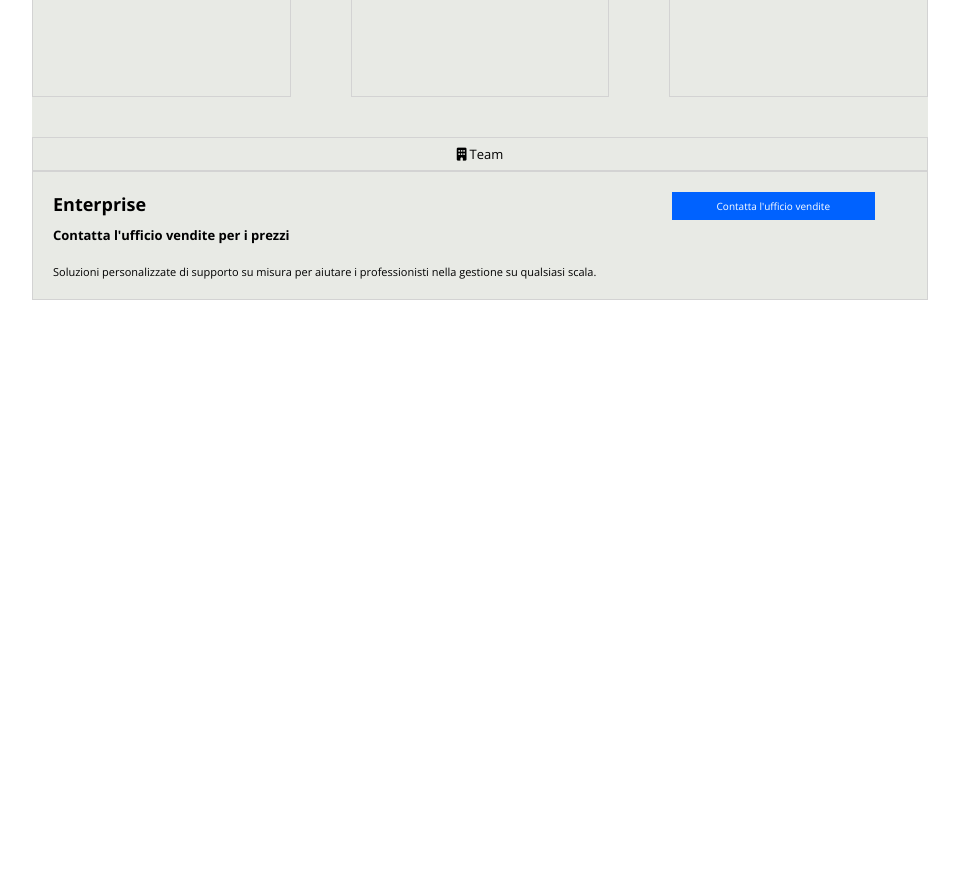
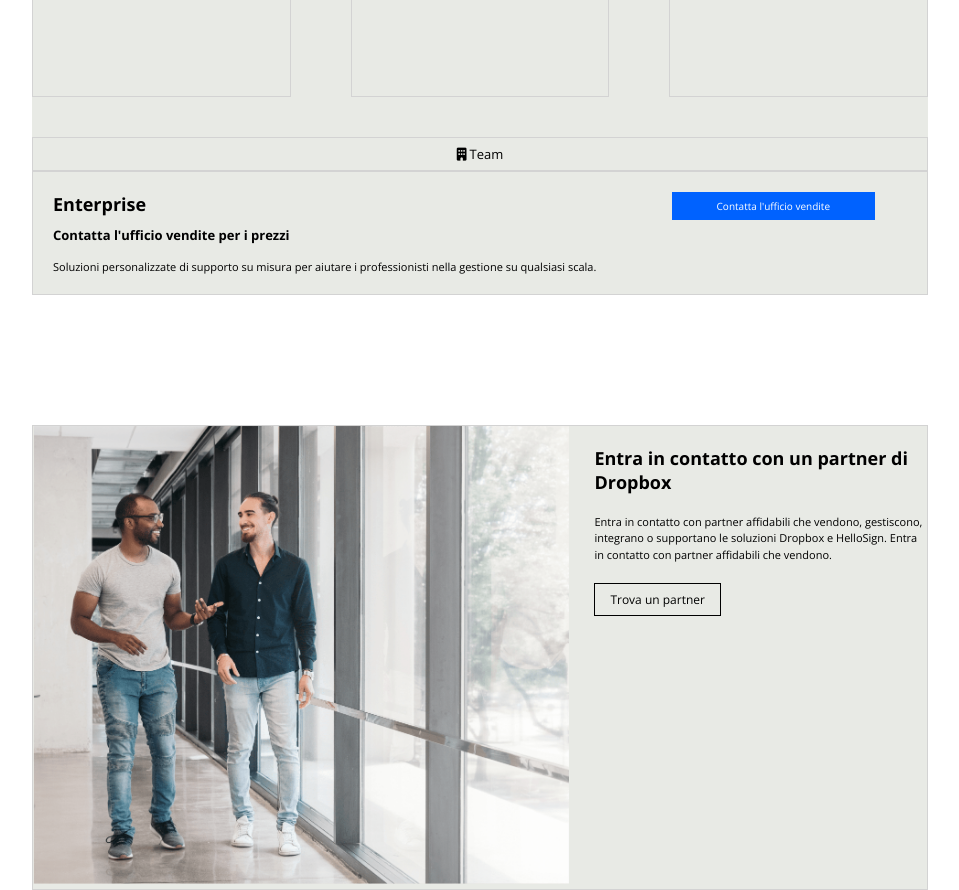
Before and after one commit to jacoposergio/htmlcss-dropbox, a plain HTML site: page index.html in a window 1280 px wide. Shown: the part 1617-2507 px from the top of the page, without its empty margins (160-1119 px from the left). Before the commit the page ends 1917 px from the top, so only its background shows below. Drawn offline with nearby package versions, Linux system fonts and the light colour scheme.

Commit message:
find partner done

```diff
--- a/css/style.css
+++ b/css/style.css
@@ -309,7 +309,6 @@ h1{
      }
 
      .subscription-custom-bottom {
-        background-color:yellow
         width: 100%;
         border: 1px solid lightgray;
      }
@@ -335,7 +334,7 @@ h1{
   }
 
      .subcustom-class .sub-infotext{
-        margin-top: 20px;
+        margin-top: 15px;
         margin-bottom: 20px;
      }
 
@@ -347,8 +346,43 @@ h1{
     margin-top: 20px;
     }
 
+    /* <!-- ENTRA IN CONTATTO CON UN PARTNER  -->  */
 
+      .partner-finder {
+        border: 1px solid lightgray;
+        margin-top: 130px;
+     }
 
+    .partner-finder-text{
+        width: calc((100%/5)*2);
+        padding-left: 25px;
+   }
+
+   .partner-finder-image{
+      width: calc((100%/5)*3);
+   }
+
+   .partner-finder h3{
+    margin-top: 20px;
+   }
+
+    .partner-finder h4{
+    margin-top: 10px;
+    }
+
+    .partner-finder .sub-infotext{
+    margin-top: 20px;
+    margin-bottom: 20px;
+    line-height: 1.5;
+    }
+
+    .partner-finder-button .btn{
+    font-size: 12px;
+    padding: 7px 15px;
+    color: black;
+    background-color: transparent;
+    border: 1px solid black ;
+    }
 
 
 
--- a/index.html
+++ b/index.html
@@ -178,11 +178,24 @@
                 </div>
             </div>
        </div>
+       <!-- ENTRA IN CONTATTO CON UN PARTNER  -->
+
+       <div class="partner-finder flex-container container-small">
+           <div class="partner-finder-image">
+              <img src="/img/partner.png" alt="two men talking">
+           </div>
+           <div class="partner-finder-text">
+                <h3>Entra in contatto con un partner di Dropbox</h3>
+                <div class="sub-infotext">Entra in contatto con partner affidabili che vendono, gestiscono, integrano o supportano le soluzioni Dropbox e HelloSign. Entra in contatto con partner affidabili che vendono.</div>
+                <div class="partner-finder-button">
+                    <a class="btn small" href="#">Trova un partner</a>
+                </div>
+          </div>
+    </div>
 
 
 
 
-     <!-- trova partner -->
 
      <!-- esegui più operazioni  -->
 
```
Lines whose indentation alone changed are shown as unchanged.
